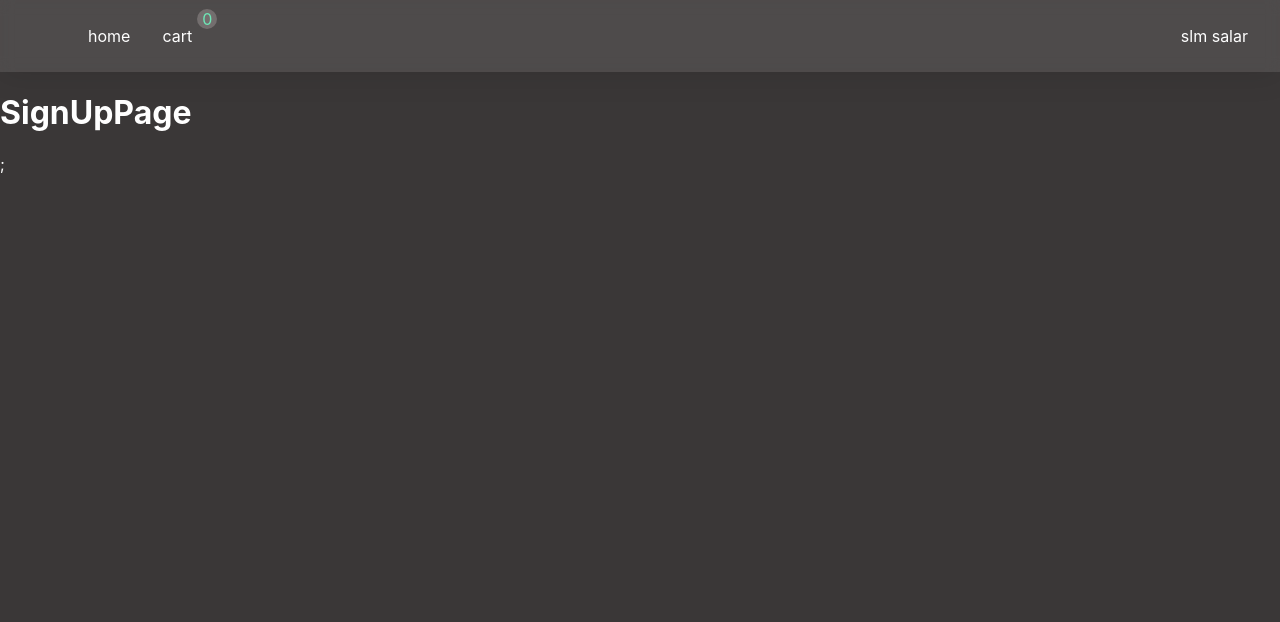
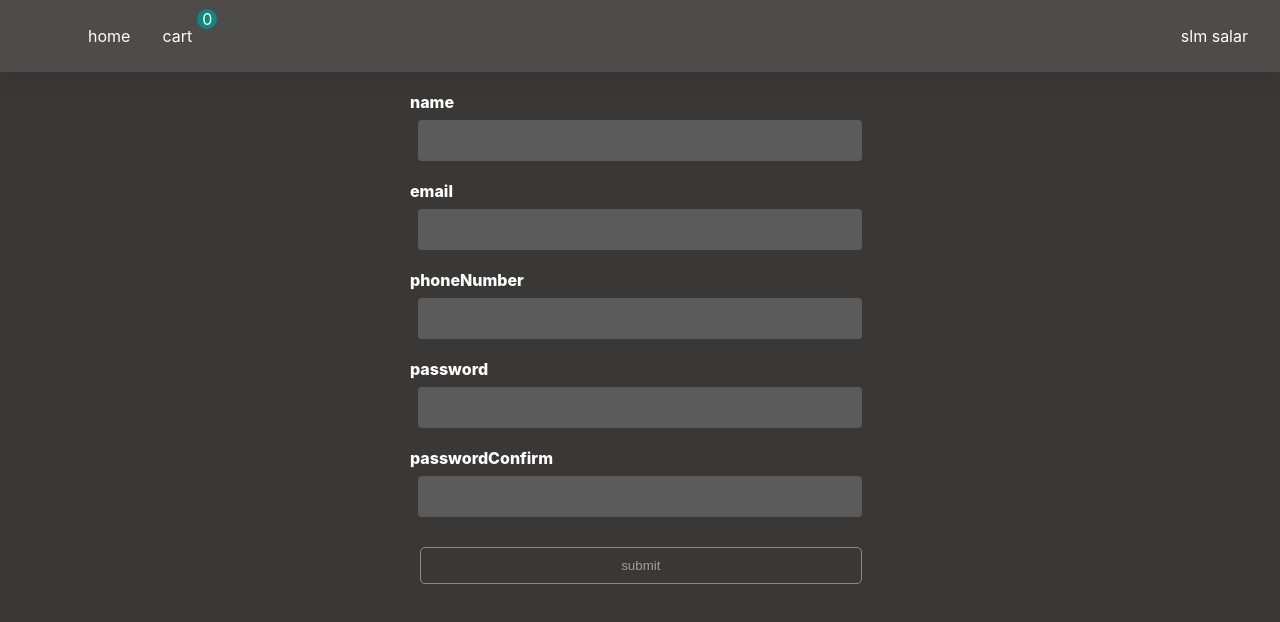
Before and after one commit to salarGholami/shopping-app, a React (Create React App) app: page /signUp in a window 1280 px wide. Shown: the top 622 px of the page. Built offline with nearby package versions, Linux system fonts and the light colour scheme.

Commit message:
added SignUp page

```diff
--- a/package.json
+++ b/package.json
@@ -6,11 +6,13 @@
     "@testing-library/jest-dom": "^5.17.0",
     "@testing-library/react": "^13.4.0",
     "@testing-library/user-event": "^13.5.0",
+    "formik": "^2.4.3",
     "react": "^18.2.0",
     "react-dom": "^18.2.0",
     "react-router-dom": "^6.14.2",
     "react-scripts": "5.0.1",
-    "web-vitals": "^2.1.4"
+    "web-vitals": "^2.1.4",
+    "yup": "^1.2.0"
   },
   "scripts": {
     "start": "react-scripts start",
--- a/src/App.css
+++ b/src/App.css
@@ -27,7 +27,7 @@ body {
   border-radius: 5px;
   display: flex;
   flex-direction: column;
-  background-color: #0f766e;
+  background: rgba(255, 255, 255, 0.1);
 }
 
 .productImage img {
@@ -50,8 +50,8 @@ body {
 }
 
 .primary {
-  background-color: #f5f5f5;
-  color: black;
+  background-color: #0d8c86;
+  color:  #ffffff;
   font-weight: 500;
   margin: 10px;
 }
--- /dev/null
+++ b/src/common/Input.jsx
@@ -0,0 +1,20 @@
+import "./input.css";
+
+const Input = ({ name, formik, label, type = "text" }) => {
+  return (
+    <div className="formControl">
+      <label htmlFor={name}>{label}</label>
+      <input
+        id={name}
+        type={type}
+        {...formik.getFieldProps(name)}
+        name={name}
+      />
+      {formik.errors[name] && formik.touched[name] && (
+        <div className="error">{formik.errors[name]}</div>
+      )}
+    </div>
+  );
+};
+
+export default Input;
--- /dev/null
+++ b/src/common/input.css
@@ -0,0 +1,3 @@
+input:focus {
+  border: 2px solid #0d8c86e9;
+}
--- a/src/components/Navigation/Navigation.module.css
+++ b/src/components/Navigation/Navigation.module.css
@@ -35,8 +35,8 @@
 
 .mainNavigation a:hover,
 .activeClass {
-  color: #6ee7b7;
-  background-color: #ffffff32;
+  background-color: #0d8c86e9;
+  color:  #ffffff;
 }
 
 .cartLink {
@@ -53,6 +53,6 @@
   width: 20px;
   height: 20px;
   border-radius: 50%;
-  background-color: #736e6e;
-  color: #6ee7b7;
+  background-color: #0d8c86e9;
+  color:  #ffffff;
 }
--- /dev/null
+++ b/src/components/SignUp/SignUp.css
@@ -0,0 +1,85 @@
+label {
+  display: flex;
+  margin-bottom: 5px;
+  font-weight: 800;
+}
+
+select {
+  width: 400px;
+  padding: 13px 22px;
+  display: block;
+  background: linear-gradient(
+      -135.8deg,
+      rgba(26, 26, 29, 0.761) 27.1%,
+      rgba(111, 34, 49, 0.332) 77.5%
+    )
+    no-repeat;
+  color: #dcdcdc;
+  border-radius: 4px;
+  /* appearance: none; */
+  outline: none;
+  border: none;
+  margin: 0.5rem;
+}
+
+option {
+  color: black;
+}
+
+input[type="text"],
+input[type="tel"],
+input[type="number"],
+input[type="email"],
+input[type="password"] {
+  width: 400px;
+  padding: 13px 22px;
+  display: block;
+  background: rgb(91, 91, 91);
+  color: #dcdcdc;
+  border-radius: 4px;
+  appearance: none;
+  outline: none;
+  border: none;
+  margin: 0.5rem;
+}
+
+input + label {
+  display: inline-flex;
+  margin-right: 20px;
+  margin-left: 5px;
+}
+
+.formControl {
+  margin-bottom: 20px;
+}
+
+button {
+  padding: 10px 25px;
+  background-color: rgba(0, 81, 255, 0.749);
+  border: none;
+  outline: none;
+  color: white;
+  border-radius: 5px;
+  cursor: pointer;
+}
+
+button:disabled {
+  background-color: transparent;
+  border: 1px solid #dcdcdc;
+  opacity: 0.5;
+}
+
+.error {
+  color: rgb(255, 0, 38);
+}
+
+input[type="number"] {
+  appearance: textfield;
+}
+
+
+.formContainer {
+  display: flex;
+  justify-content: center;
+  margin-top: 20px;
+}
--- /dev/null
+++ b/src/components/SignUp/SignUp.jsx
@@ -0,0 +1,84 @@
+import { useFormik } from "formik";
+import "./SignUp.css";
+import Input from "../../common/Input";
+import { object, ref, string } from "yup";
+
+const SignUp = () => {
+  const initialValues = {
+    name: "",
+    email: "",
+    phoneNumber: "",
+    password: "",
+    passwordConfirm: "",
+  };
+
+  const onSubmit = (values) => {
+    console.log(values);
+    // axios
+    //   .post("http://localhost:3001/users", values)
+    //   .then((res) => console.log(res.data))
+    //   .catch((err) => console.log(err));
+  };
+
+  const validationSchema = object({
+    name: string().required("Name is requierd"),
+    email: string().email("invalid Email format").required("Email is requierd"),
+    phoneNumber: string()
+      .required("phone number is requierd")
+      .min(11, "number must have at least 11 characters"),
+    password: string()
+      .required("Password is requierd")
+      .min(8, "Password must have at least 8 characters")
+      .matches(/[0-9]/, "digit")
+      .matches(/[a-z]/, "lowercase")
+      .matches(/[A-Z]/, "uppercase")
+      .matches(/[@]/, "@!@#$%^&*"),
+    passwordConfirm: string()
+      .required("Password is requierd")
+      .oneOf([ref("password")], "Passwords does not match"),
+  });
+
+  const formik = useFormik({
+    initialValues: initialValues,
+    onSubmit,
+    validationSchema,
+    validateOnMount: true,
+  });
+
+  return (
+    <div className="formContainer">
+      <form onSubmit={formik.handleSubmit}>
+        <Input formik={formik} name="name" label="name" />
+        <Input formik={formik} name="email" label="email" type="email" />
+        <Input
+          formik={formik}
+          name="phoneNumber"
+          label="phoneNumber"
+          type="tel"
+        />
+        <Input
+          formik={formik}
+          name="password"
+          label="password"
+          type="password"
+        />
+        <Input
+          formik={formik}
+          name="passwordConfirm"
+          label="passwordConfirm"
+          type="password"
+        />
+        <button
+          type="submit"
+          disabled={!formik.isValid}
+          className="btn primary"
+          style={{ width: "96%", padding: "10px 0px" }}
+        >
+          submit
+        </button>
+      </form>
+    </div>
+  );
+};
+
+export default SignUp;
--- a/src/pages/CartPage/CartPage.jsx
+++ b/src/pages/CartPage/CartPage.jsx
@@ -88,8 +88,8 @@ const CartSummery = ({ total, cart }) => {
           style={{
             width: "100%",
             color: "white",
-            backgroundColor: "#0f766d8c",
-            border:"1px solid #6ee7b7",
+            backgroundColor: "#0d8c86",
+            border:"1px solid #ffffff96",
             padding:"10px"
           }}
         >
--- a/src/pages/CartPage/CartPage.module.css
+++ b/src/pages/CartPage/CartPage.module.css
@@ -1,7 +1,8 @@
 .cartItemList {
   display: flex;
   flex-direction: column;
-  background-color: rgba(99, 37, 116, 0.367);
+  background: rgba(255, 255, 255, 0.1);
+  color: #ffffff;
   border-radius: 5px;
   border: 1px solid rgba(245, 222, 179, 0.314);
   flex: 1;
@@ -12,7 +13,7 @@
   display: flex;
   align-items: center;
   justify-content: space-between;
-  background-color: #0f766d8c;
+  background-color: #626262;
   margin: 0.5rem;
   padding: 1rem;
 }
@@ -34,7 +35,7 @@
 .cartSummery {
   display: flex;
   flex-direction: column;
-  background-color: rgba(99, 37, 116, 0.367);
+  background: rgba(255, 255, 255, 0.1);
   border-radius: 5px;
   border: 1px solid rgba(245, 222, 179, 0.314);
   width: 30%;
@@ -57,16 +58,16 @@
 }
 
 .cartSummery .netSummery {
-  border-bottom: #6ee7b7 1px solid;
+  border-bottom: #0d8c86 1px solid;
   width: 100%;
 }
 
 .btnGroup button {
   outline: none;
-  color: white;
-  border: #6ee7b7 1px solid;
+  border: #ffffff96 1px solid;
   padding: 5px 10px;
-  background-color: #0f766d8c;
+  background-color: transparent;
+  color: #ffffff;
 }
 
 .btnGroup button:first-child {
@@ -80,9 +81,10 @@
 .btnGroup button:nth-child(2) {
   border-left: 0;
   border-right: 0;
+  background-color: #0d8c86e9;
+  color: #ffffff;
 }
 
 .chechOutBtn {
   width: 100%;
-
 }
--- a/src/pages/SignUpPage/SignUpPage.jsx
+++ b/src/pages/SignUpPage/SignUpPage.jsx
@@ -1,8 +1,9 @@
+import SignUp from "../../components/SignUp/SignUp";
 import Layout from "../../layout/Layout";
 const SignUpPage = () => {
   return (
     <Layout>
-      <h1>SignUpPage</h1>;
+      <SignUp/>
     </Layout>
   );
 };
```
Also changed, not shown: 1 other file (tests, documents, lock files or other folders).
